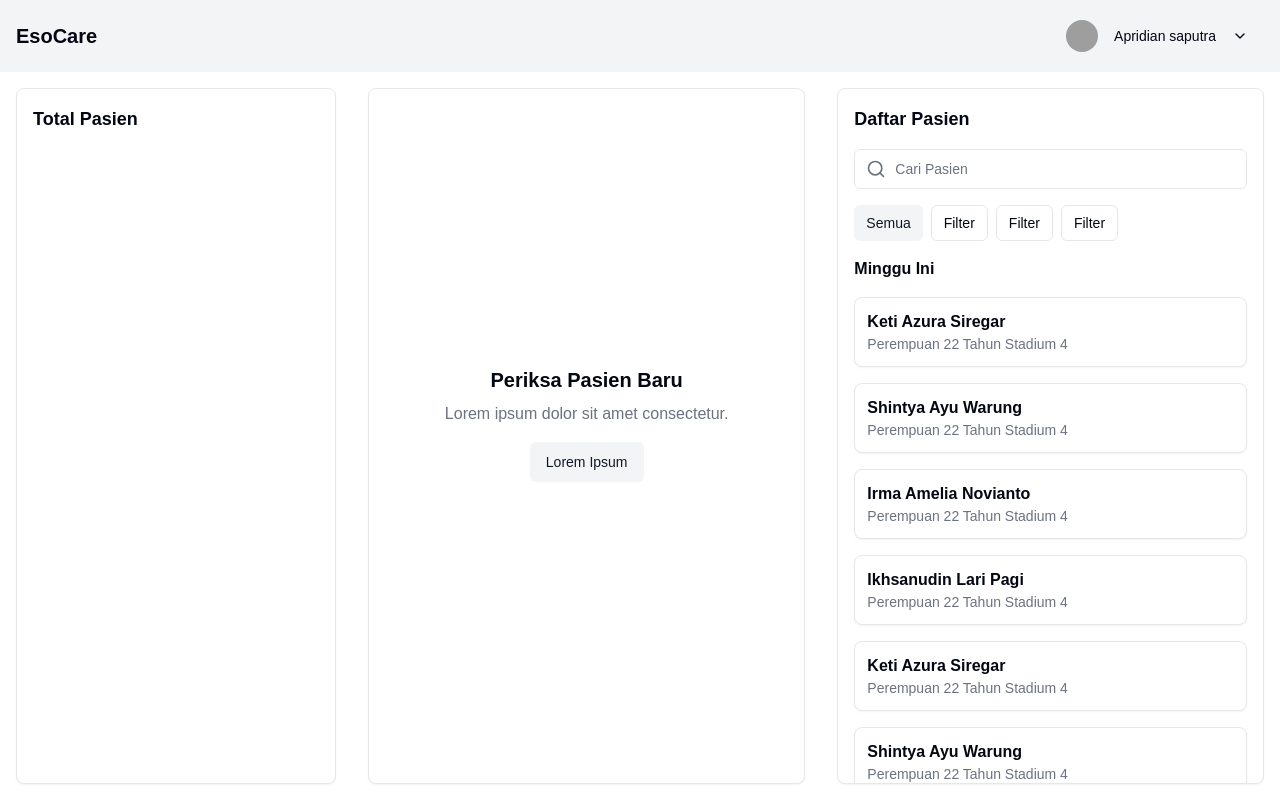
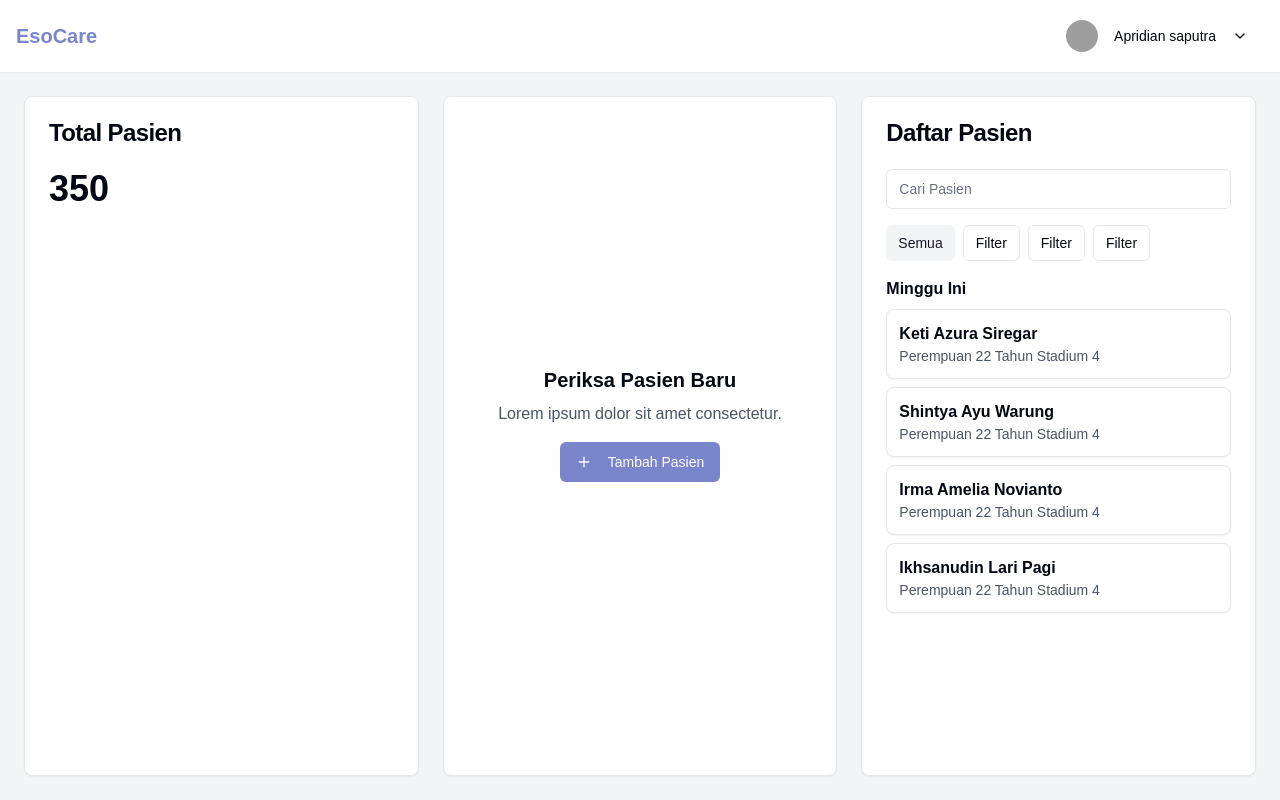
Before and after one commit to jo0707/esocare, a Next.js app: page /dashboard in a window 1280 px wide. Built offline with nearby package versions, Linux system fonts and the light colour scheme; grey boxes are pictures that could not be loaded.

Commit message:
update dashboard

```diff
--- a/package.json
+++ b/package.json
@@ -11,6 +11,7 @@
   "dependencies": {
     "@next/font": "^14.2.15",
     "@radix-ui/react-avatar": "^1.1.1",
+    "@radix-ui/react-dropdown-menu": "^2.1.2",
     "@radix-ui/react-label": "^2.1.0",
     "@radix-ui/react-slot": "^1.1.0",
     "class-variance-authority": "^0.7.0",
--- a/src/app/dashboard/page.tsx
+++ b/src/app/dashboard/page.tsx
@@ -1,53 +1,99 @@
-import { Search, ChevronDown, User } from "lucide-react"
+import React, { useState } from "react"
+import { Search, ChevronDown, Plus } from "lucide-react"
 import { Button } from "@/components/ui/button"
 import { Input } from "@/components/ui/input"
-import { Card, CardContent } from "@/components/ui/card"
+import { Card, CardContent, CardHeader, CardTitle } from "@/components/ui/card"
 import { Avatar, AvatarFallback, AvatarImage } from "@/components/ui/avatar"
+import { DropdownMenu, DropdownMenuContent, DropdownMenuItem, DropdownMenuTrigger } from "@/components/ui/dropdown-menu"
 
-export default function Component() {
+const patientData = [
+    { name: "Keti Azura Siregar", gender: "Perempuan", age: 22, stage: 4 },
+    { name: "Shintya Ayu Warung", gender: "Perempuan", age: 22, stage: 4 },
+    { name: "Irma Amelia Novianto", gender: "Perempuan", age: 22, stage: 4 },
+    { name: "Ikhsanudin Lari Pagi", gender: "Perempuan", age: 22, stage: 4 },
+]
+
+export default function Dashboard() {
+    const [patients, setPatients] = useState(patientData)
+    const [searchTerm, setSearchTerm] = useState("")
+    const [totalPatients, setTotalPatients] = useState(350)
+
+    const handleSearch = (event: React.ChangeEvent<HTMLInputElement>) => {
+        setSearchTerm(event.target.value)
+        const filtered = patientData.filter((patient) =>
+            patient.name.toLowerCase().includes(event.target.value.toLowerCase())
+        )
+        setPatients(filtered)
+    }
+
+    const handleAddPatient = () => {
+        const newPatient = {
+            name: "New Patient",
+            gender: "Perempuan",
+            age: 30,
+            stage: 1,
+        }
+        setPatients([...patients, newPatient])
+        setTotalPatients(totalPatients + 1)
+    }
+
     return (
-        <div className="flex flex-col h-screen bg-background">
-            {/* Header */}
-            <header className="bg-muted p-4 flex justify-between items-center">
-                <h1 className="text-xl font-semibold">EsoCare</h1>
+        <div className="flex flex-col min-h-screen bg-gray-100">
+            <header className="bg-white p-4 flex justify-between items-center shadow-sm">
+                <h1 className="text-xl font-semibold text-[#7986CB]">EsoCare</h1>
+                <DropdownMenu>
+                    <DropdownMenuTrigger asChild>
                         <Button variant="ghost" className="flex items-center space-x-2">
                             <Avatar className="h-8 w-8">
                                 <AvatarImage src="/placeholder-avatar.jpg" alt="User" />
-                        <AvatarFallback>US</AvatarFallback>
+                                <AvatarFallback>AS</AvatarFallback>
                             </Avatar>
                             <span>Apridian saputra</span>
                             <ChevronDown className="h-4 w-4" />
                         </Button>
+                    </DropdownMenuTrigger>
+                    <DropdownMenuContent>
+                        <DropdownMenuItem>Profile</DropdownMenuItem>
+                        <DropdownMenuItem>Settings</DropdownMenuItem>
+                        <DropdownMenuItem>Logout</DropdownMenuItem>
+                    </DropdownMenuContent>
+                </DropdownMenu>
             </header>
 
-            {/* Main content */}
-            <div className="flex flex-1 overflow-hidden">
-                {/* Left sidebar */}
-                <Card className="w-1/4 m-4 overflow-hidden">
-                    <CardContent className="p-4">
-                        <h2 className="text-lg font-semibold mb-4">Total Pasien</h2>
-                        {/* Add content for total patients here */}
+            <main className="flex-1 p-6 grid grid-cols-3 gap-6">
+                <Card>
+                    <CardHeader>
+                        <CardTitle>Total Pasien</CardTitle>
+                    </CardHeader>
+                    <CardContent>
+                        <p className="text-4xl font-bold">{totalPatients}</p>
                     </CardContent>
                 </Card>
 
-                {/* Center panel */}
-                <Card className="flex-1 m-4 flex flex-col items-center justify-center">
-                    <CardContent className="text-center">
+                <Card className="col-span-1">
+                    <CardContent className="flex flex-col items-center justify-center h-full">
                         <h2 className="text-xl font-semibold mb-2">Periksa Pasien Baru</h2>
-                        <p className="text-muted-foreground mb-4">Lorem ipsum dolor sit amet consectetur.</p>
-                        <Button variant="secondary">Lorem Ipsum</Button>
+                        <p className="text-gray-600 mb-4 text-center">Lorem ipsum dolor sit amet consectetur.</p>
+                        <Button className="bg-[#7986CB] hover:bg-[#5C6BC0] text-white" onClick={handleAddPatient}>
+                            <Plus className="mr-2 h-4 w-4" /> Tambah Pasien
+                        </Button>
                     </CardContent>
                 </Card>
 
-                {/* Right sidebar */}
-                <Card className="w-1/3 m-4 overflow-hidden">
-                    <CardContent className="p-4">
-                        <h2 className="text-lg font-semibold mb-4">Daftar Pasien</h2>
-                        <div className="relative mb-4">
-                            <Input type="text" placeholder="Cari Pasien" className="pl-10" />
-                            <Search className="absolute left-3 top-2.5 h-5 w-5 text-muted-foreground" />
-                        </div>
-                        <div className="flex space-x-2 mb-4">
+                <Card>
+                    <CardHeader>
+                        <CardTitle>Daftar Pasien</CardTitle>
+                    </CardHeader>
+                    <CardContent>
+                        <div className="space-y-4">
+                            <Input
+                                type="text"
+                                placeholder="Cari Pasien"
+                                value={searchTerm}
+                                onChange={handleSearch}
+                                className="w-full"
+                            />
+                            <div className="flex space-x-2">
                                 <Button variant="secondary" size="sm">
                                     Semua
                                 </Button>
@@ -61,27 +107,23 @@
                                     Filter
                                 </Button>
                             </div>
-                        <div className="space-y-4">
+                            <div className="space-y-2">
                                 <h3 className="font-semibold">Minggu Ini</h3>
-                            {[
-                                "Keti Azura Siregar",
-                                "Shintya Ayu Warung",
-                                "Irma Amelia Novianto",
-                                "Ikhsanudin Lari Pagi",
-                                "Keti Azura Siregar",
-                                "Shintya Ayu Warung",
-                            ].map((name, index) => (
-                                <Card key={index} className="mb-2">
+                                {patients.map((patient, index) => (
+                                    <Card key={index}>
                                         <CardContent className="p-3">
-                                        <p className="font-semibold">{name}</p>
-                                        <p className="text-sm text-muted-foreground">Perempuan 22 Tahun Stadium 4</p>
+                                            <p className="font-semibold">{patient.name}</p>
+                                            <p className="text-sm text-gray-600">
+                                                {patient.gender} {patient.age} Tahun Stadium {patient.stage}
+                                            </p>
                                         </CardContent>
                                     </Card>
                                 ))}
                             </div>
+                        </div>
                     </CardContent>
                 </Card>
-            </div>
+            </main>
         </div>
     )
 }
--- /dev/null
+++ b/src/components/ui/dropdown-menu.tsx
@@ -0,0 +1,200 @@
+"use client"
+
+import * as React from "react"
+import * as DropdownMenuPrimitive from "@radix-ui/react-dropdown-menu"
+import { Check, ChevronRight, Circle } from "lucide-react"
+
+import { cn } from "@/lib/utils"
+
+const DropdownMenu = DropdownMenuPrimitive.Root
+
+const DropdownMenuTrigger = DropdownMenuPrimitive.Trigger
+
+const DropdownMenuGroup = DropdownMenuPrimitive.Group
+
+const DropdownMenuPortal = DropdownMenuPrimitive.Portal
+
+const DropdownMenuSub = DropdownMenuPrimitive.Sub
+
+const DropdownMenuRadioGroup = DropdownMenuPrimitive.RadioGroup
+
+const DropdownMenuSubTrigger = React.forwardRef<
+  React.ElementRef<typeof DropdownMenuPrimitive.SubTrigger>,
+  React.ComponentPropsWithoutRef<typeof DropdownMenuPrimitive.SubTrigger> & {
+    inset?: boolean
+  }
+>(({ className, inset, children, ...props }, ref) => (
+  <DropdownMenuPrimitive.SubTrigger
+    ref={ref}
+    className={cn(
+      "flex cursor-default gap-2 select-none items-center rounded-sm px-2 py-1.5 text-sm outline-none focus:bg-accent data-[state=open]:bg-accent [&_svg]:pointer-events-none [&_svg]:size-4 [&_svg]:shrink-0",
+      inset && "pl-8",
+      className
+    )}
+    {...props}
+  >
+    {children}
+    <ChevronRight className="ml-auto" />
+  </DropdownMenuPrimitive.SubTrigger>
+))
+DropdownMenuSubTrigger.displayName =
+  DropdownMenuPrimitive.SubTrigger.displayName
+
+const DropdownMenuSubContent = React.forwardRef<
+  React.ElementRef<typeof DropdownMenuPrimitive.SubContent>,
+  React.ComponentPropsWithoutRef<typeof DropdownMenuPrimitive.SubContent>
+>(({ className, ...props }, ref) => (
+  <DropdownMenuPrimitive.SubContent
+    ref={ref}
+    className={cn(
+      "z-50 min-w-[8rem] overflow-hidden rounded-md border bg-popover p-1 text-popover-foreground shadow-lg data-[state=open]:animate-in data-[state=closed]:animate-out data-[state=closed]:fade-out-0 data-[state=open]:fade-in-0 data-[state=closed]:zoom-out-95 data-[state=open]:zoom-in-95 data-[side=bottom]:slide-in-from-top-2 data-[side=left]:slide-in-from-right-2 data-[side=right]:slide-in-from-left-2 data-[side=top]:slide-in-from-bottom-2",
+      className
+    )}
+    {...props}
+  />
+))
+DropdownMenuSubContent.displayName =
+  DropdownMenuPrimitive.SubContent.displayName
+
+const DropdownMenuContent = React.forwardRef<
+  React.ElementRef<typeof DropdownMenuPrimitive.Content>,
+  React.ComponentPropsWithoutRef<typeof DropdownMenuPrimitive.Content>
+>(({ className, sideOffset = 4, ...props }, ref) => (
+  <DropdownMenuPrimitive.Portal>
+    <DropdownMenuPrimitive.Content
+      ref={ref}
+      sideOffset={sideOffset}
+      className={cn(
+        "z-50 min-w-[8rem] overflow-hidden rounded-md border bg-popover p-1 text-popover-foreground shadow-md data-[state=open]:animate-in data-[state=closed]:animate-out data-[state=closed]:fade-out-0 data-[state=open]:fade-in-0 data-[state=closed]:zoom-out-95 data-[state=open]:zoom-in-95 data-[side=bottom]:slide-in-from-top-2 data-[side=left]:slide-in-from-right-2 data-[side=right]:slide-in-from-left-2 data-[side=top]:slide-in-from-bottom-2",
+        className
+      )}
+      {...props}
+    />
+  </DropdownMenuPrimitive.Portal>
+))
+DropdownMenuContent.displayName = DropdownMenuPrimitive.Content.displayName
+
+const DropdownMenuItem = React.forwardRef<
+  React.ElementRef<typeof DropdownMenuPrimitive.Item>,
+  React.ComponentPropsWithoutRef<typeof DropdownMenuPrimitive.Item> & {
+    inset?: boolean
+  }
+>(({ className, inset, ...props }, ref) => (
+  <DropdownMenuPrimitive.Item
+    ref={ref}
+    className={cn(
+      "relative flex cursor-default select-none items-center gap-2 rounded-sm px-2 py-1.5 text-sm outline-none transition-colors focus:bg-accent focus:text-accent-foreground data-[disabled]:pointer-events-none data-[disabled]:opacity-50 [&_svg]:pointer-events-none [&_svg]:size-4 [&_svg]:shrink-0",
+      inset && "pl-8",
+      className
+    )}
+    {...props}
+  />
+))
+DropdownMenuItem.displayName = DropdownMenuPrimitive.Item.displayName
+
+const DropdownMenuCheckboxItem = React.forwardRef<
+  React.ElementRef<typeof DropdownMenuPrimitive.CheckboxItem>,
+  React.ComponentPropsWithoutRef<typeof DropdownMenuPrimitive.CheckboxItem>
+>(({ className, children, checked, ...props }, ref) => (
+  <DropdownMenuPrimitive.CheckboxItem
+    ref={ref}
+    className={cn(
+      "relative flex cursor-default select-none items-center rounded-sm py-1.5 pl-8 pr-2 text-sm outline-none transition-colors focus:bg-accent focus:text-accent-foreground data-[disabled]:pointer-events-none data-[disabled]:opacity-50",
+      className
+    )}
+    checked={checked}
+    {...props}
+  >
+    <span className="absolute left-2 flex h-3.5 w-3.5 items-center justify-center">
+      <DropdownMenuPrimitive.ItemIndicator>
+        <Check className="h-4 w-4" />
+      </DropdownMenuPrimitive.ItemIndicator>
+    </span>
+    {children}
+  </DropdownMenuPrimitive.CheckboxItem>
+))
+DropdownMenuCheckboxItem.displayName =
+  DropdownMenuPrimitive.CheckboxItem.displayName
+
+const DropdownMenuRadioItem = React.forwardRef<
+  React.ElementRef<typeof DropdownMenuPrimitive.RadioItem>,
+  React.ComponentPropsWithoutRef<typeof DropdownMenuPrimitive.RadioItem>
+>(({ className, children, ...props }, ref) => (
+  <DropdownMenuPrimitive.RadioItem
+    ref={ref}
+    className={cn(
+      "relative flex cursor-default select-none items-center rounded-sm py-1.5 pl-8 pr-2 text-sm outline-none transition-colors focus:bg-accent focus:text-accent-foreground data-[disabled]:pointer-events-none data-[disabled]:opacity-50",
+      className
+    )}
+    {...props}
+  >
+    <span className="absolute left-2 flex h-3.5 w-3.5 items-center justify-center">
+      <DropdownMenuPrimitive.ItemIndicator>
+        <Circle className="h-2 w-2 fill-current" />
+      </DropdownMenuPrimitive.ItemIndicator>
+    </span>
+    {children}
+  </DropdownMenuPrimitive.RadioItem>
+))
+DropdownMenuRadioItem.displayName = DropdownMenuPrimitive.RadioItem.displayName
+
+const DropdownMenuLabel = React.forwardRef<
+  React.ElementRef<typeof DropdownMenuPrimitive.Label>,
+  React.ComponentPropsWithoutRef<typeof DropdownMenuPrimitive.Label> & {
+    inset?: boolean
+  }
+>(({ className, inset, ...props }, ref) => (
+  <DropdownMenuPrimitive.Label
+    ref={ref}
+    className={cn(
+      "px-2 py-1.5 text-sm font-semibold",
+      inset && "pl-8",
+      className
+    )}
+    {...props}
+  />
+))
+DropdownMenuLabel.displayName = DropdownMenuPrimitive.Label.displayName
+
+const DropdownMenuSeparator = React.forwardRef<
+  React.ElementRef<typeof DropdownMenuPrimitive.Separator>,
+  React.ComponentPropsWithoutRef<typeof DropdownMenuPrimitive.Separator>
+>(({ className, ...props }, ref) => (
+  <DropdownMenuPrimitive.Separator
+    ref={ref}
+    className={cn("-mx-1 my-1 h-px bg-muted", className)}
+    {...props}
+  />
+))
+DropdownMenuSeparator.displayName = DropdownMenuPrimitive.Separator.displayName
+
+const DropdownMenuShortcut = ({
+  className,
+  ...props
+}: React.HTMLAttributes<HTMLSpanElement>) => {
+  return (
+    <span
+      className={cn("ml-auto text-xs tracking-widest opacity-60", className)}
+      {...props}
+    />
+  )
+}
+DropdownMenuShortcut.displayName = "DropdownMenuShortcut"
+
+export {
+  DropdownMenu,
+  DropdownMenuTrigger,
+  DropdownMenuContent,
+  DropdownMenuItem,
+  DropdownMenuCheckboxItem,
+  DropdownMenuRadioItem,
+  DropdownMenuLabel,
+  DropdownMenuSeparator,
+  DropdownMenuShortcut,
+  DropdownMenuGroup,
+  DropdownMenuPortal,
+  DropdownMenuSub,
+  DropdownMenuSubContent,
+  DropdownMenuSubTrigger,
+  DropdownMenuRadioGroup,
+}
```
Also changed, not shown: 1 other file (tests, documents, lock files or other folders). Lines whose indentation alone changed are shown as unchanged.
